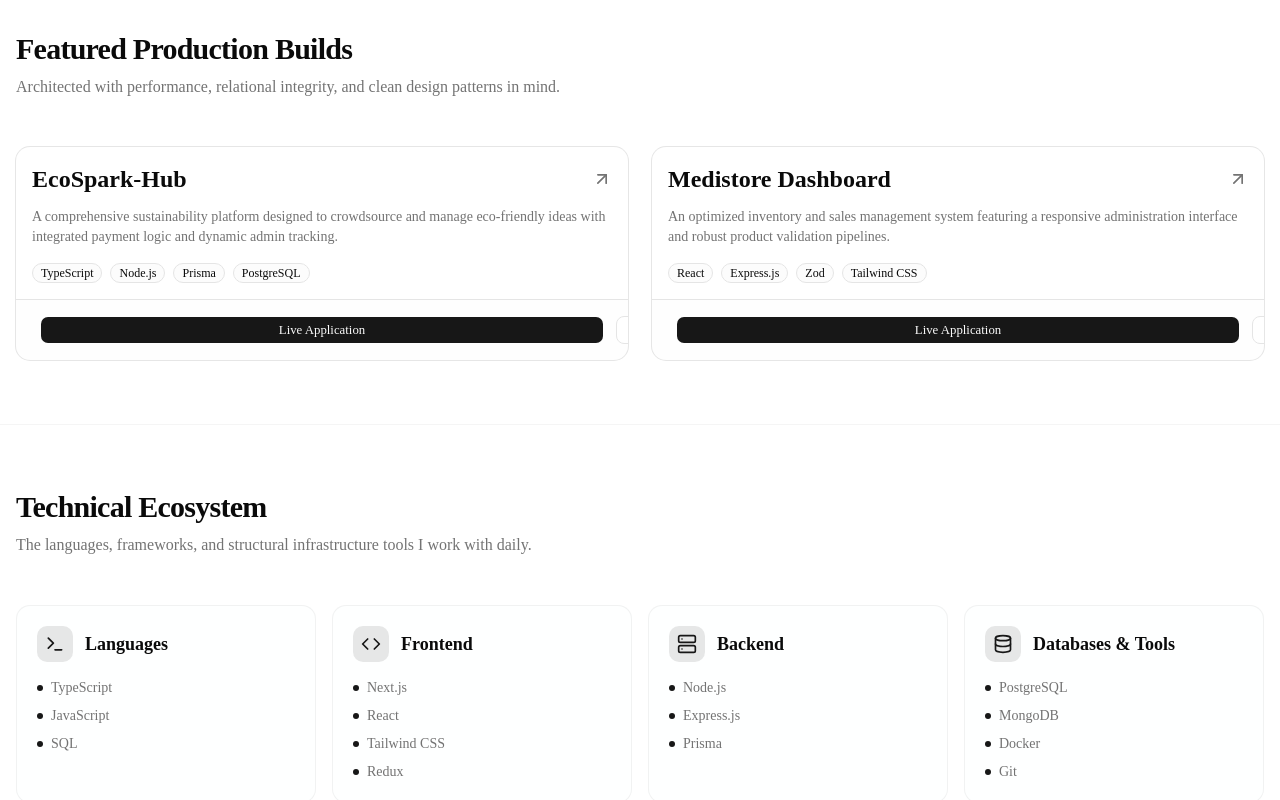
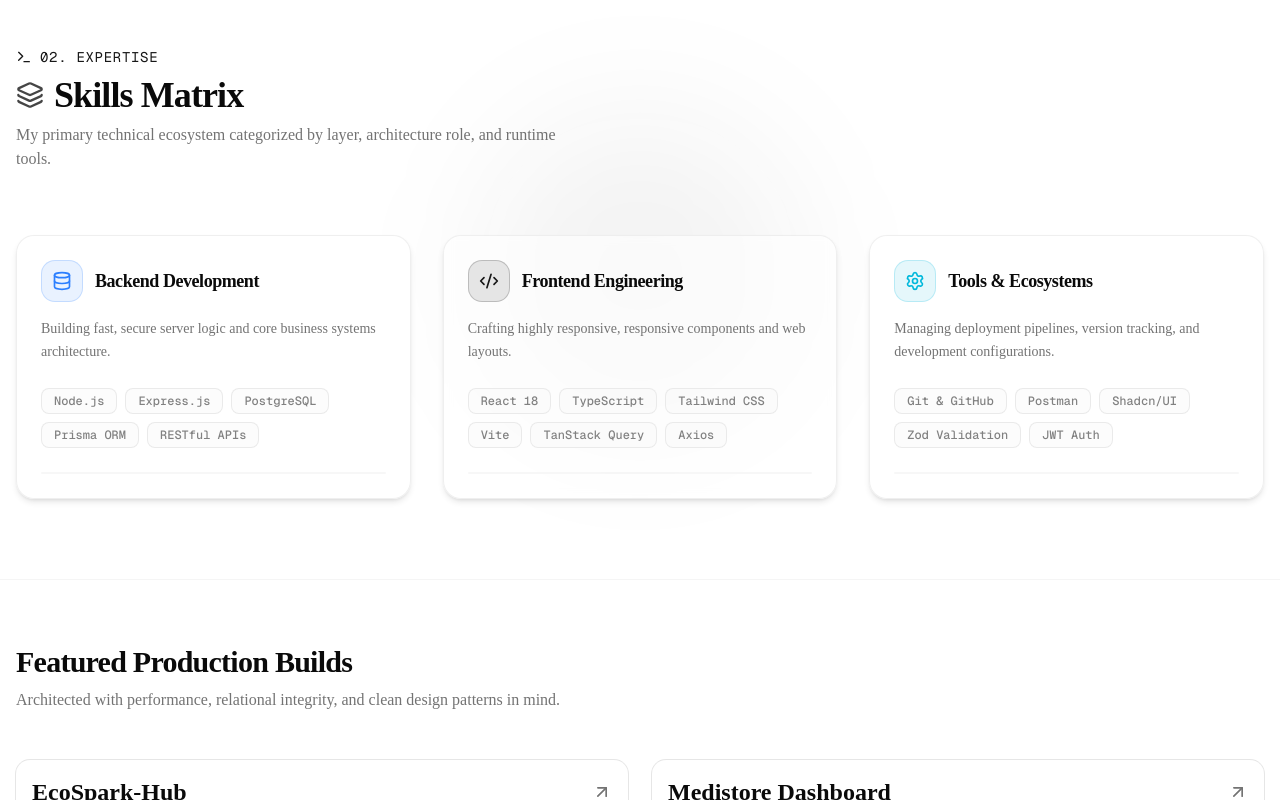
Before and after one commit to Captain-Kanak/portfolio-client, a Next.js app: page / in a window 1280 px wide. Shown: the part 1640-2440 px from the top of the page. Built offline with nearby package versions, Linux system fonts and the light colour scheme.

Commit message:
successfully setup UI design

```diff
--- a/src/app/(commonLayout)/page.tsx
+++ b/src/app/(commonLayout)/page.tsx
@@ -4,6 +4,7 @@ import { Mail, Server, Code, Database, Terminal } from "lucide-react";
 import ProjectSection from "@/components/layouts/ProjectSection";
 import HeroSection from "@/components/layouts/HeroSection";
 import AboutSection from "@/components/layouts/AboutSection";
+import SkillsSection from "@/components/layouts/SkillsSection";
 
 export interface Project {
   title: string;
@@ -64,48 +65,11 @@ export default function HomePage() {
       {/* ABOUT SECTION */}
       <AboutSection />
 
+      {/* SKILLS MATRIX SECTION */}
+      <SkillsSection />
+
       {/* FEATURED PROJECTS SECTION */}
       <ProjectSection featuredProjects={featuredProjects} />
-
-      {/* SKILLS MATRIX SECTION */}
-      <section className="container mx-auto py-16 px-4 border-t border-border/40">
-        <div className="flex flex-col space-y-2 mb-12">
-          <h2 className="text-3xl font-bold tracking-tight">
-            Technical Ecosystem
-          </h2>
-          <p className="text-muted-foreground">
-            The languages, frameworks, and structural infrastructure tools I
-            work with daily.
-          </p>
-        </div>
-
-        <div className="grid gap-4 sm:grid-cols-2 lg:grid-cols-4">
-          {skillCategories.map((category) => (
-            <div
-              key={category.title}
-              className="p-5 rounded-xl border border-border/50 bg-card/50 space-y-4"
-            >
-              <div className="flex items-center space-x-3">
-                <div className="p-2 bg-primary/10 rounded-lg">
-                  {category.icon}
-                </div>
-                <h3 className="font-semibold text-lg">{category.title}</h3>
-              </div>
-              <ul className="space-y-2">
-                {category.skills.map((skill) => (
-                  <li
-                    key={skill}
-                    className="text-sm text-muted-foreground flex items-center"
-                  >
-                    <span className="w-1.5 h-1.5 bg-primary rounded-full mr-2" />
-                    {skill}
-                  </li>
-                ))}
-              </ul>
-            </div>
-          ))}
-        </div>
-      </section>
 
       {/* CONTACT CTA SECTION */}
       <section className="container mx-auto py-20 px-4 border-t border-border/40 text-center">
@@ -131,8 +95,6 @@ export default function HomePage() {
   );
 }
 
-/* <HeroSection /> */
-/* <AboutSection />  */
+// {/* <SkillsSection /> */}
 // {/* <ProjectSection /> */
-// {/* <SkillsSection /> */}
 // {/* <ContactSection /> */}
--- a/src/components/layouts/ProjectSection.tsx
+++ b/src/components/layouts/ProjectSection.tsx
@@ -20,7 +20,7 @@ export default function ProjectSection({
   return (
     <section
       id="projects"
-      className="container mx-auto py-16 px-4 border-t border-border/40"
+      className="container max-w-7xl mx-auto py-16 px-4 border-t border-border/40"
     >
       <div className="flex flex-col space-y-2 mb-12">
         <h2 className="text-3xl font-bold tracking-tight">
--- /dev/null
+++ b/src/components/layouts/SkillsSection.tsx
@@ -0,0 +1,131 @@
+import React from "react";
+import { Terminal, Code2, Database, Settings, Layers } from "lucide-react";
+
+interface SkillItem {
+  name: string;
+  level?: string;
+}
+
+interface SkillCategory {
+  title: string;
+  description: string;
+  icon: React.ReactNode;
+  skills: SkillItem[];
+  accentClass: string;
+}
+
+export default function SkillsSection() {
+  const skillGroups: SkillCategory[] = [
+    {
+      title: "Backend Development",
+      description:
+        "Building fast, secure server logic and core business systems architecture.",
+      icon: <Database className="w-5 h-5" />,
+      accentClass: "text-blue-500 bg-blue-500/10 border-blue-500/20",
+      skills: [
+        { name: "Node.js" },
+        { name: "Express.js" },
+        { name: "PostgreSQL" },
+        { name: "Prisma ORM" },
+        { name: "RESTful APIs" },
+      ],
+    },
+    {
+      title: "Frontend Engineering",
+      description:
+        "Crafting highly responsive, responsive components and web layouts.",
+      icon: <Code2 className="w-5 h-5" />,
+      accentClass: "text-primary bg-primary/10 border-primary/20",
+      skills: [
+        { name: "React 18" },
+        { name: "TypeScript" },
+        { name: "Tailwind CSS" },
+        { name: "Vite" },
+        { name: "TanStack Query" },
+        { name: "Axios" },
+      ],
+    },
+    {
+      title: "Tools & Ecosystems",
+      description:
+        "Managing deployment pipelines, version tracking, and development configurations.",
+      icon: <Settings className="w-5 h-5" />,
+      accentClass: "text-cyan-500 bg-cyan-500/10 border-cyan-500/20",
+      skills: [
+        { name: "Git & GitHub" },
+        { name: "Postman" },
+        { name: "Shadcn/UI" },
+        { name: "Zod Validation" },
+        { name: "JWT Auth" },
+      ],
+    },
+  ];
+
+  return (
+    <section
+      id="skills"
+      className="container max-w-7xl mx-auto py-20 px-4 border-t border-border/50 relative overflow-hidden"
+    >
+      {/* Background Decorative Accent Glow */}
+      <div className="absolute top-1/2 left-1/2 -translate-x-1/2 -translate-y-1/2 w-80 h-80 bg-primary/5 rounded-full blur-3xl pointer-events-none" />
+
+      {/* SECTION HEADER */}
+      <div className="flex flex-col space-y-2 mb-16 text-left">
+        <div className="flex items-center gap-2 text-primary font-mono text-sm tracking-wider uppercase">
+          <Terminal className="w-4 h-4" />
+          <span>02. Expertise</span>
+        </div>
+        <h2 className="text-3xl font-bold tracking-tight sm:text-4xl text-foreground flex items-center gap-2.5">
+          <Layers className="w-7 h-7 text-primary/80" /> Skills Matrix
+        </h2>
+        <p className="text-muted-foreground max-w-xl text-sm sm:text-base">
+          My primary technical ecosystem categorized by layer, architecture
+          role, and runtime tools.
+        </p>
+      </div>
+
+      {/* SKILLS CORE GRID */}
+      <div className="grid grid-cols-1 md:grid-cols-3 gap-8 relative z-10">
+        {skillGroups.map((group, index) => (
+          <div
+            key={index}
+            className="group flex flex-col justify-between p-6 rounded-2xl border border-border/60 bg-card/60 backdrop-blur-xs shadow-md transition-all duration-300 hover:-translate-y-1 hover:border-border hover:shadow-lg dark:hover:bg-muted/10"
+          >
+            <div className="space-y-4">
+              {/* Category Header Title */}
+              <div className="flex items-center gap-3">
+                <div
+                  className={`p-2.5 rounded-xl border ${group.accentClass} shrink-0`}
+                >
+                  {group.icon}
+                </div>
+                <h3 className="font-bold text-lg text-foreground tracking-tight group-hover:text-primary transition-colors duration-200">
+                  {group.title}
+                </h3>
+              </div>
+
+              <p className="text-sm text-muted-foreground leading-relaxed">
+                {group.description}
+              </p>
+
+              {/* Badges Layout Wrap Grid */}
+              <div className="flex flex-wrap gap-2 pt-2">
+                {group.skills.map((skill, sIdx) => (
+                  <span
+                    key={sIdx}
+                    className="inline-flex items-center px-3 py-1 rounded-md text-xs font-mono font-medium border border-border/80 bg-muted/30 text-muted-foreground/90 transition-all duration-200 hover:border-primary/40 hover:bg-primary/5 hover:text-foreground cursor-default"
+                  >
+                    {skill.name}
+                  </span>
+                ))}
+              </div>
+            </div>
+
+            {/* Visual bottom subtle card accent bar anchor */}
+            <div className="w-full h-0.5 bg-border/30 rounded-full mt-6 group-hover:bg-primary/30 transition-colors duration-300" />
+          </div>
+        ))}
+      </div>
+    </section>
+  );
+}
```
